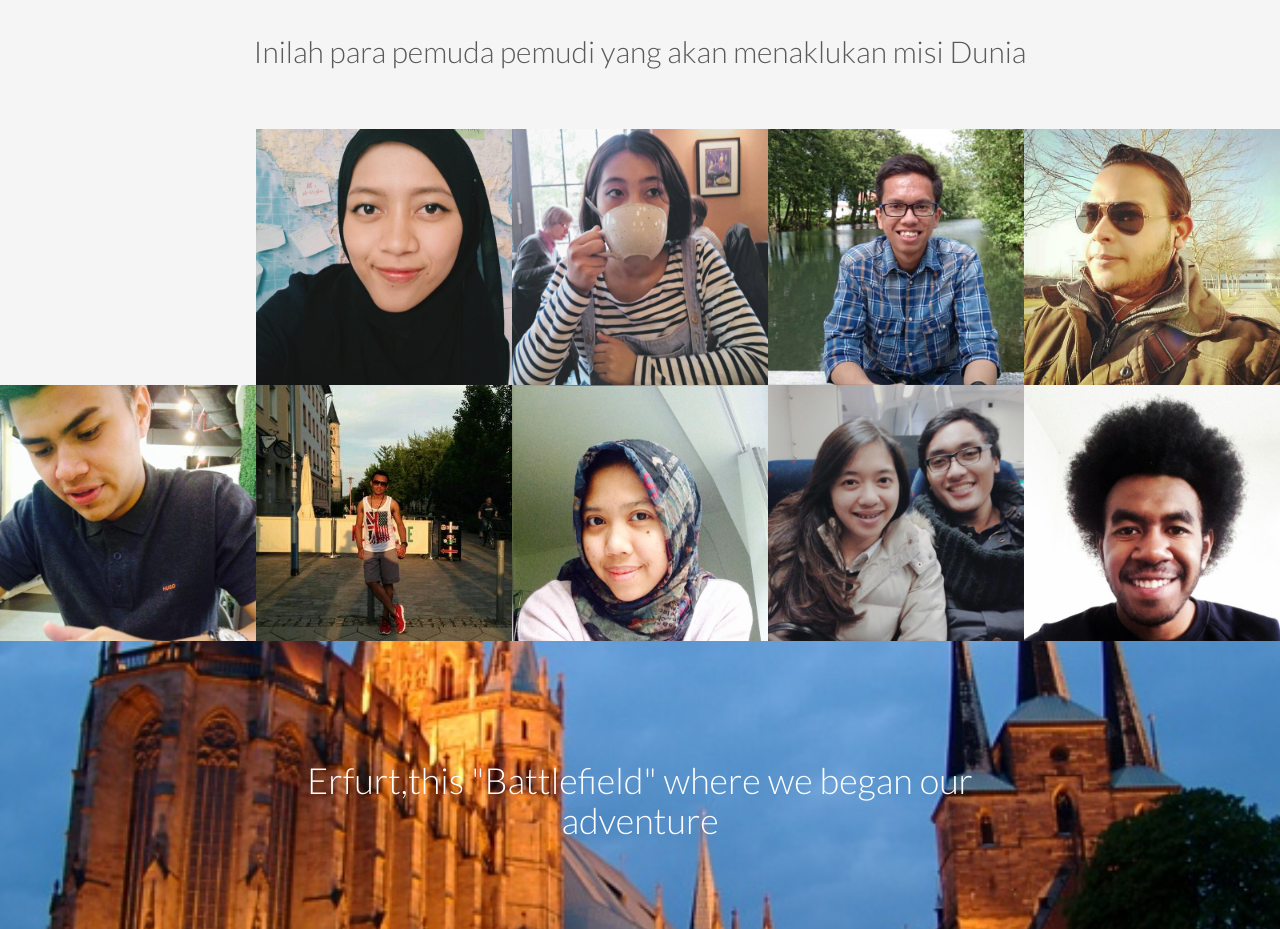
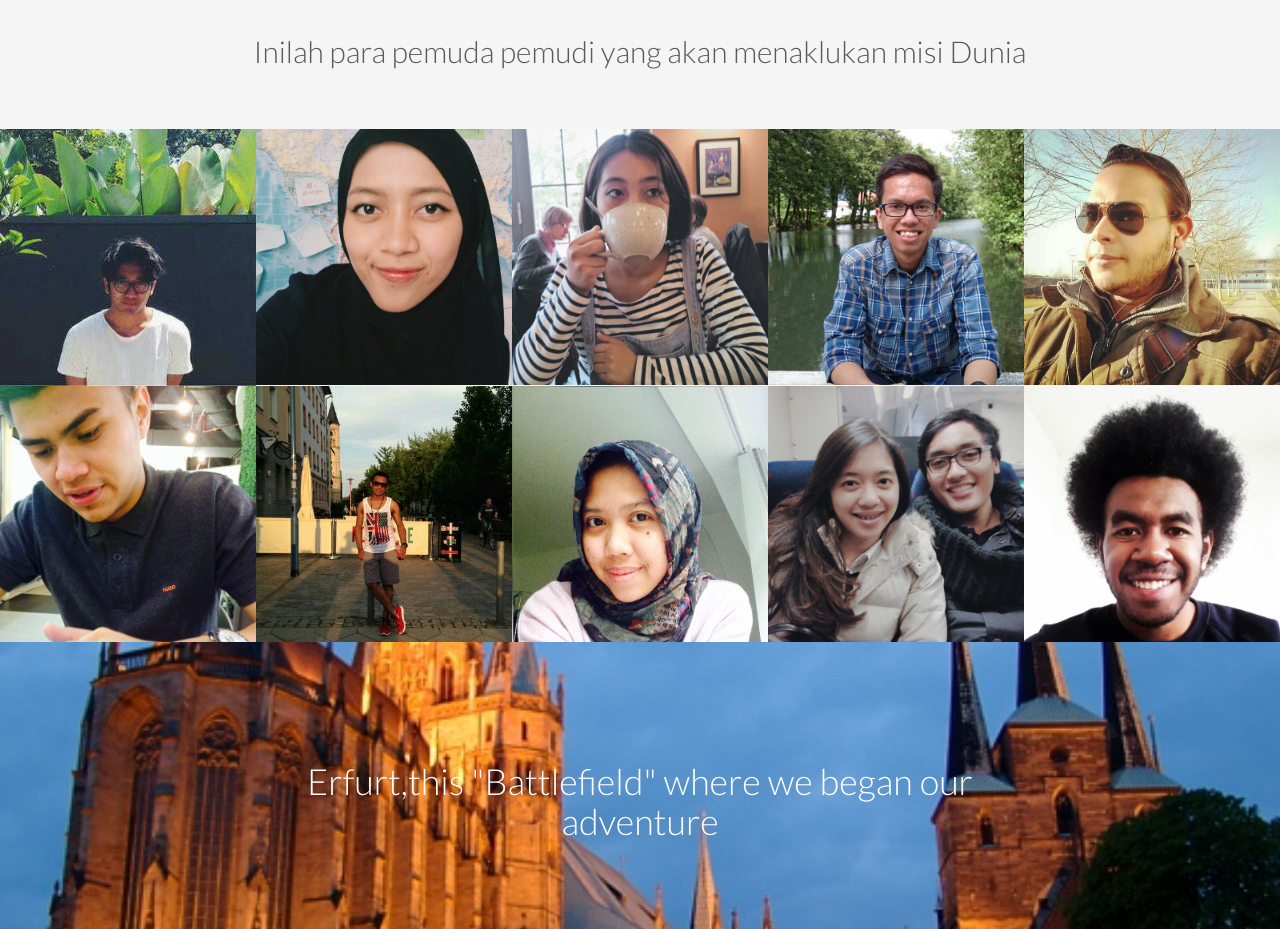
Before and after one commit to akbarputra/akbarputra.github.io, a plain HTML site: page index.html in a window 1280 px wide. Shown: the part 1480-2409 px from the top of the page. Drawn offline with Linux system fonts and the light colour scheme; files whose address does not match are found by name.

Commit message:
second changed in repo

```diff
--- a/index.html
+++ b/index.html
@@ -94,7 +94,7 @@
 
         <div class="portfolio-item graphic-design">
           <div class="he-wrap tpl6">
-          <img src="assets/img/danny.jpg" class="img-responsive" alt="">
+          <img src="assets/img/portfolio/danny.jpg" class="img-responsive" alt="">
             <div class="he-view">
               <div class="bg a0" data-animate="fadeIn">
                 <h3 class="a1" data-animate="fadeInDown">Danny</h3>
```
